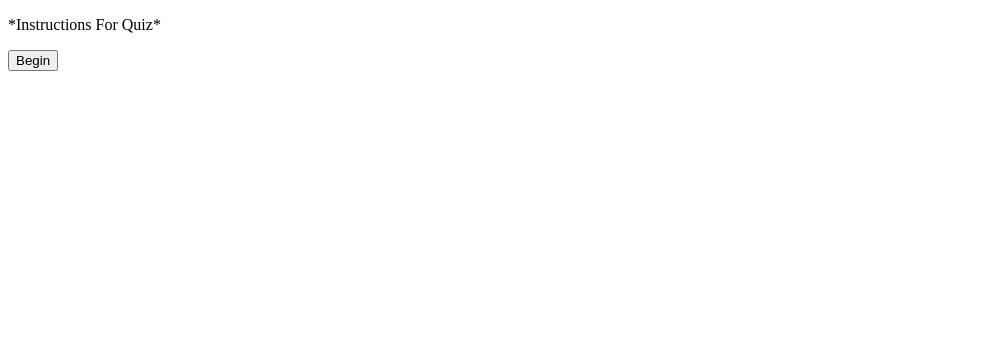
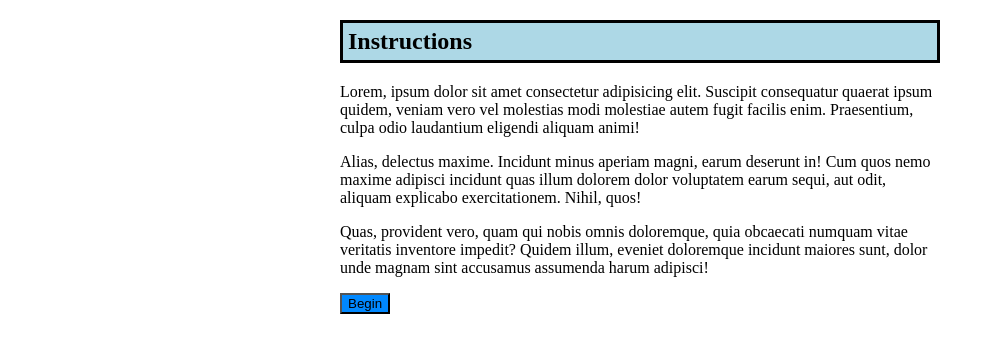
Before and after one commit to MoperMop/what-do-you-know, a plain HTML site: page index.html in a window 1280 px wide. Shown: the whole page, without its empty margins (0-995 px from the left). Drawn offline with Linux system fonts and the light colour scheme.

Commit message:
started on css

```diff
--- /dev/null
+++ b/base.css
@@ -0,0 +1,20 @@
+:root {
+  --color-1: lightblue;
+  --color-2: #08f;
+}
+
+
+button {
+  background-color: var(--color-2);
+
+
+  &:enabled {
+    cursor: pointer;
+
+
+    &:hover { background-color: color-mix(in srgb, var(--color-2) 80%, black 20%); }
+  }
+  &:disabled {
+    border-color: #777;
+  }
+}
--- a/index.html
+++ b/index.html
@@ -48,9 +48,10 @@
 <body>
   <main>
     <section id="instructions">
-      <p>
-        *Instructions For Quiz*
-      </p>
+      <h2>Instructions</h2>
+      <p>Lorem, ipsum dolor sit amet consectetur adipisicing elit. Suscipit consequatur quaerat ipsum quidem, veniam vero vel molestias modi molestiae autem fugit facilis enim. Praesentium, culpa odio laudantium eligendi aliquam animi!</p>
+      <p>Alias, delectus maxime. Incidunt minus aperiam magni, earum deserunt in! Cum quos nemo maxime adipisci incidunt quas illum dolorem dolor voluptatem earum sequi, aut odit, aliquam explicabo exercitationem. Nihil, quos!</p>
+      <p>Quas, provident vero, quam qui nobis omnis doloremque, quia obcaecati numquam vitae veritatis inventore impedit? Quidem illum, eveniet doloremque incidunt maiores sunt, dolor unde magnam sint accusamus assumenda harum adipisci!</p>
 
       <button id="begin">Begin</button>
     </section>
--- a/quiz.css
+++ b/quiz.css
@@ -1,3 +1,6 @@
+@import url("base.css");
+
+
 #time-remaining {
   display: block;
 }
--- a/style.css
+++ b/style.css
@@ -1 +1,20 @@
+@import url("base.css");
+
+
 :not(:defined) { display: none; }
+
+
+main {
+  max-inline-size: 600px;
+  margin: auto;
+}
+
+
+#instructions {
+  > h2 {
+    border: solid;
+    padding: 5px;
+
+    background-color: var(--color-1);
+  }
+}
```
